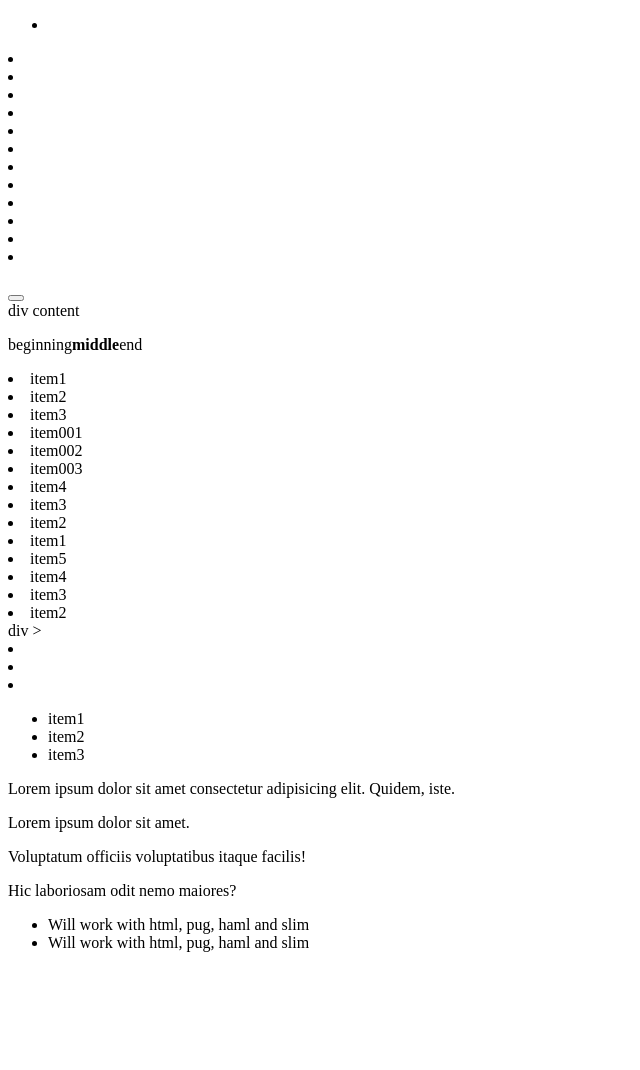
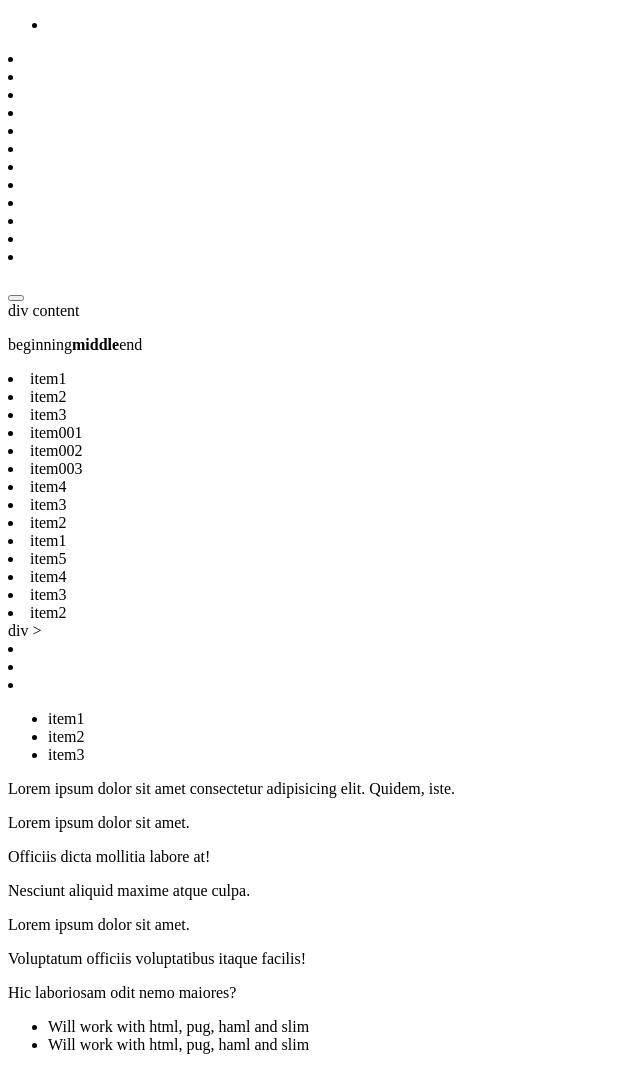
Before and after one commit to webdevnuances/vscode-emmet, a plain HTML site: page index.html in a window 1280 px wide. Shown: the whole page, without its empty margins (0-640 px from the left). Before the commit the page ends 968 px from the top, so only its background shows below. Drawn offline with Linux system fonts and the light colour scheme.

Commit message:
Update index.html

```diff
--- a/index.html
+++ b/index.html
@@ -128,18 +128,28 @@
       <li>item2</li>
     </div>
 
+    <!-- div > li*3 -->
     div >
     <li></li>
     <li></li>
     <li></li>
 
+    <!-- ul>.item{item$}*3 -->
     <ul>
       <li class="item">item1</li>
       <li class="item">item2</li>
       <li class="item">item3</li>
     </ul>
 
+    <!-- lorem10 -->
     Lorem ipsum dolor sit amet consectetur adipisicing elit. Quidem, iste.
+
+    <!-- div>p*3>lorem5 -->
+    <div>
+      <p>Lorem ipsum dolor sit amet.</p>
+      <p>Officiis dicta mollitia labore at!</p>
+     <p>Nesciunt aliquid maxime atque culpa.</p>
+    </div>
 
     <div>
       <p>Lorem ipsum dolor sit amet.</p>
```
